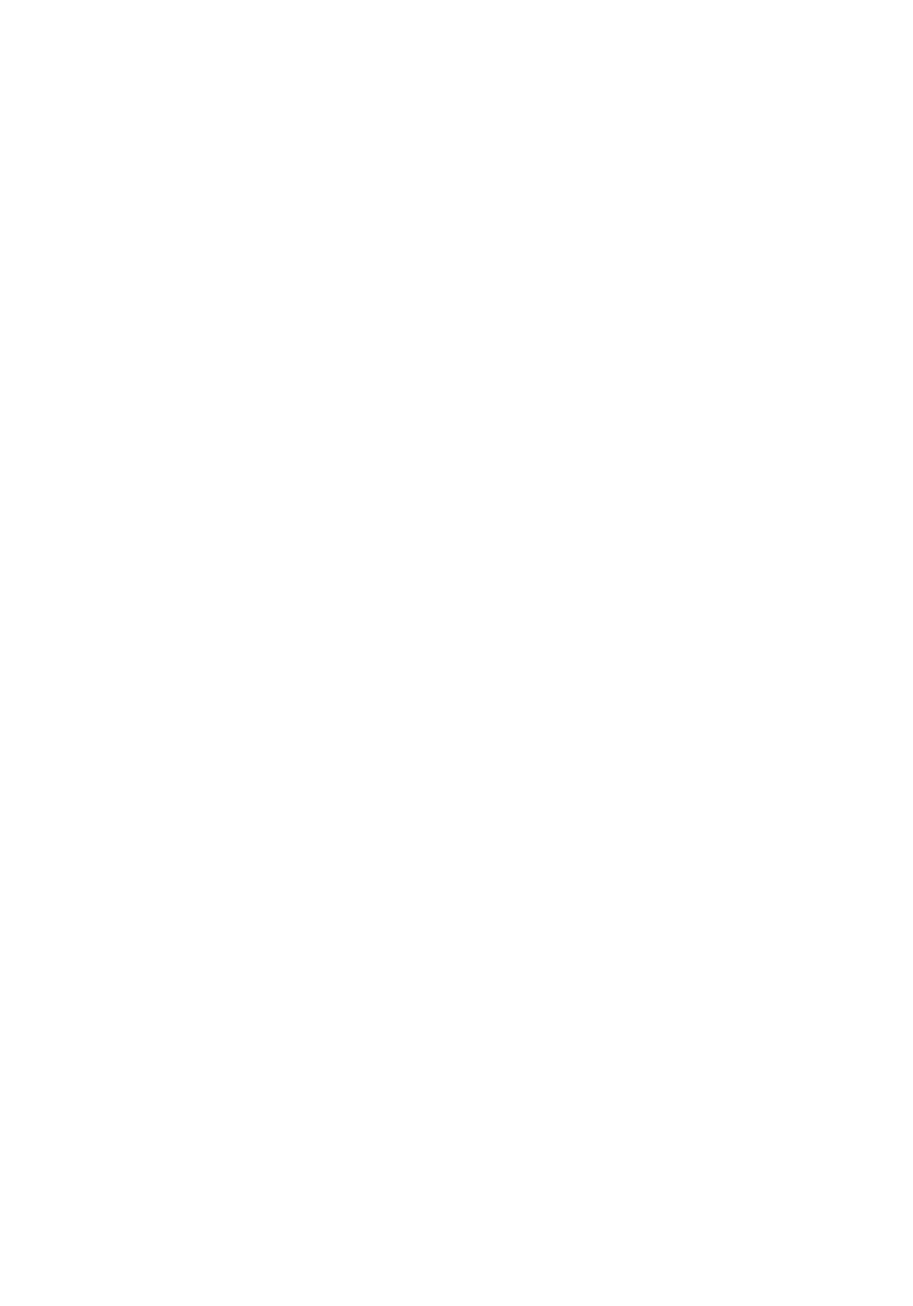
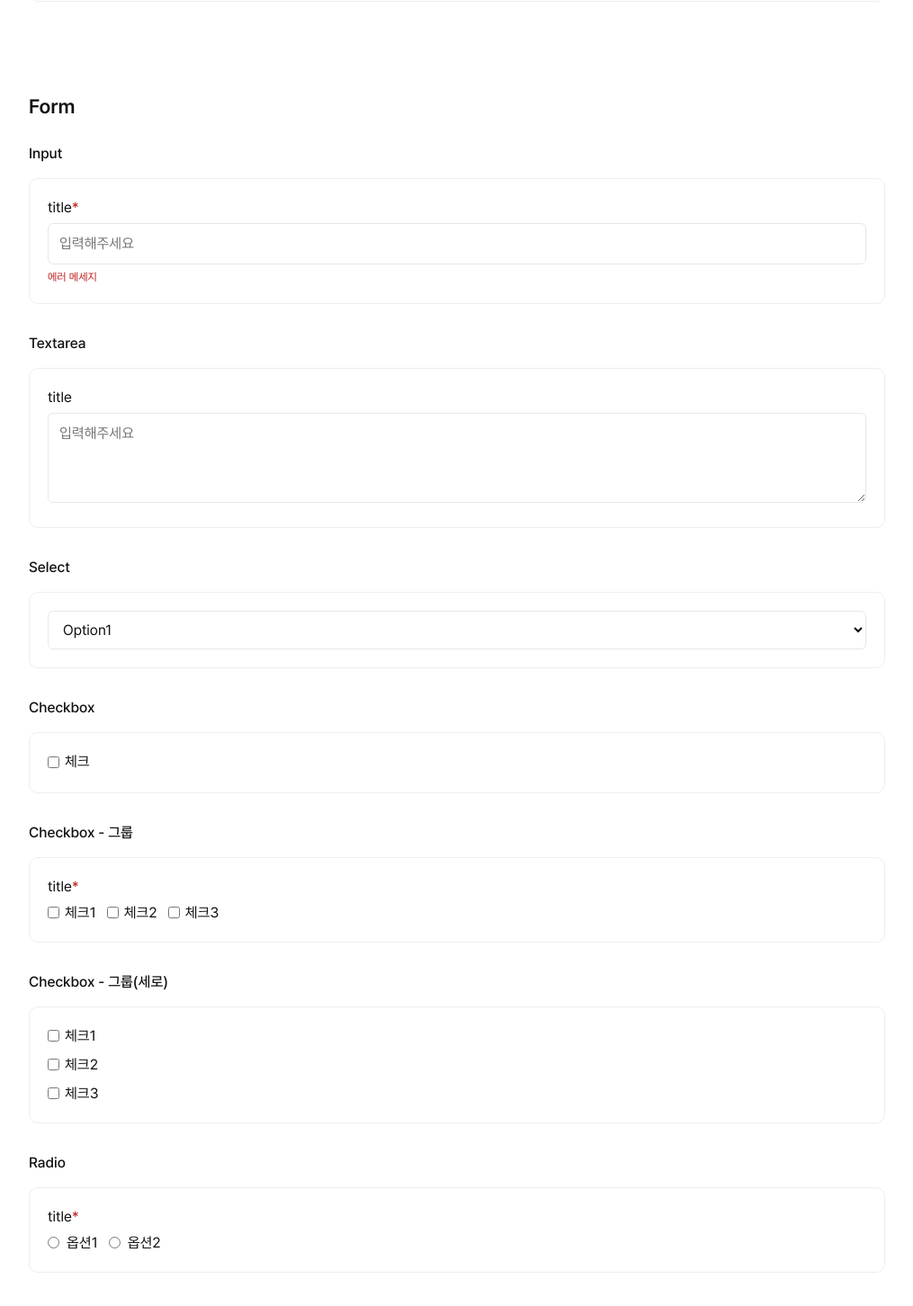
Before and after one commit to ansehee324-r/react-pub-guide, a Next.js app: page /guide in a window 1280 px wide. Shown: the part 638-2090 px from the top of the page at 90% size, without its empty margins (32-1047 px from the left). Before the commit the page ends 800 px from the top, so only its background shows below. Built offline with nearby package versions, Linux system fonts and the light colour scheme.

Commit message:
feat: Form 컴포넌트(Input, Textarea, Select, Checkbox, Radio) 추가

```diff
--- a/src/app/guide/page.module.css
+++ b/src/app/guide/page.module.css
@@ -48,7 +48,14 @@
   margin-bottom: 12px;
 }
 
-.row {
+.box {
+  margin: 15px 0;
+  border: 1px solid #eee;
+  padding: 20px;
+  border-radius: 10px;
+}
+
+.box--flex {
   display: flex;
   gap: 12px;
   flex-wrap: wrap;
--- a/src/app/guide/page.tsx
+++ b/src/app/guide/page.tsx
@@ -3,6 +3,12 @@
 import { useEffect, useRef, useState } from 'react';
 
 import Button from '@/components/Button/Button';
+import Checkbox from '@/components/form/Checkbox';
+import CheckboxGroup from '@/components/form/CheckboxGroup';
+import Input from '@/components/form/Input';
+import Radio from '@/components/form/Radio';
+import Select from '@/components/form/Select';
+import Textarea from '@/components/form/Textarea';
 import Container from '@/components/layout/Container';
 
 import styles from './page.module.css';
@@ -73,13 +79,12 @@ export default function GuidePage() {
       <h1 className={styles.title}>Guide</h1>
 
       <div ref={guideRef} className={styles.guideWrap}>
-        {/* Button */}
         <section className={styles.section}>
           <h2>Button</h2>
 
           <div>
             <h3>Variant</h3>
-            <div className={styles.row}>
+            <div className={`${styles.box} ${styles['box--flex']}`}>
               <Button>Primary</Button>
               <Button variant='outline'>Outline</Button>
             </div>
@@ -87,7 +92,7 @@ export default function GuidePage() {
 
           <div>
             <h3>Size</h3>
-            <div className={styles.row}>
+            <div className={`${styles.box} ${styles['box--flex']}`}>
               <Button size='sm'>Small</Button>
               <Button size='md'>Medium</Button>
               <Button size='lg'>Large</Button>
@@ -96,12 +101,85 @@ export default function GuidePage() {
 
           <div>
             <h3>Color / State</h3>
-            <div className={styles.row}>
+            <div className={`${styles.box} ${styles['box--flex']}`}>
               <Button>Default</Button>
               <Button color='danger'>Danger</Button>
               <Button disabled={true}>Disabled</Button>
             </div>
           </div>
+        </section>
+
+        <section className={styles.section}>
+          <h2>Form</h2>
+
+          <div>
+            <h3>Input</h3>
+            <div className={styles.box}>
+              <Input placeholder='입력해주세요' label={'title'} required={true} error={'에러 메세지'} />
+            </div>
+          </div>
+          <div>
+            <h3>Textarea</h3>
+            <div className={styles.box}>
+              <Textarea placeholder='입력해주세요' label={'title'}/>
+            </div>
+          </div>
+
+          <div>
+            <h3>Select</h3>
+            <div className={styles.box}>
+              <Select>
+                <option>Option1</option>
+                <option>Option2</option>
+                <option>Option3</option>
+              </Select>
+            </div>
+          </div>
+
+          <div>
+            <h3>Checkbox</h3>
+            <div className={styles.box}>
+              <Checkbox label='체크' />
+            </div>
+          </div>
+
+          <div>
+            <h3>Checkbox - 그룹</h3>
+            <div className={styles.box}>
+              <CheckboxGroup label={'title'} required={true}>
+                <Checkbox label='체크1' />
+                <Checkbox label='체크2' />
+                <Checkbox label='체크3' />
+              </CheckboxGroup>
+            </div>
+          </div>
+
+          <div>
+            <h3>Checkbox - 그룹(세로)</h3>
+            <div className={styles.box}>
+              <CheckboxGroup direction={'column'}>
+                <Checkbox label='체크1' />
+                <Checkbox label='체크2' />
+                <Checkbox label='체크3' />
+              </CheckboxGroup>
+            </div>
+          </div>
+
+          <div>
+            <h3>Radio</h3>
+            <div className={styles.box}>
+              <Radio
+                name='group'
+                label='title'
+                required={true}
+                options={[
+                  { label:'옵션1', value:'op1' },
+                  { label:'옵션2', value:'op2' },
+                ]}
+              />
+            </div>
+          </div>
+
         </section>
       </div>
       <div className={styles.guideItem}>
--- /dev/null
+++ b/src/components/form/Checkbox.tsx
@@ -0,0 +1,20 @@
+import { InputHTMLAttributes } from 'react';
+
+import styles from './form.module.css';
+
+interface CheckboxProps extends InputHTMLAttributes<HTMLInputElement> {
+  label: string;
+}
+
+export default function Checkbox({
+  label,
+  className,
+  ...rest
+}: CheckboxProps) {
+  return (
+    <label className={`${styles['form-field--check']} ${className ?? ''}`}>
+      <input type='checkbox' {...rest} />
+      {label}
+    </label>
+  );
+}
--- /dev/null
+++ b/src/components/form/CheckboxGroup.tsx
@@ -0,0 +1,38 @@
+import styles from './form.module.css';
+
+interface CheckboxGroupProps {
+  label?: string;
+  required?: boolean;
+  children: React.ReactNode;
+  direction?: 'row' | 'column';
+}
+
+export default function CheckboxGroup({
+  label,
+  required,
+  children,
+  direction = 'row',
+}: CheckboxGroupProps) {
+  return (
+    <>
+      {label && (
+        <p
+          className={styles['form-field__label']}
+        >
+          {label}
+          {required && <span className={styles['form-field--required']}>*</span>}
+        </p>
+      )}
+
+      <div
+        className={
+          direction === 'row'
+            ? styles['group--row']
+            : styles['group--column']
+        }
+      >
+        {children}
+      </div>
+    </>
+  );
+}
--- /dev/null
+++ b/src/components/form/Input.tsx
@@ -0,0 +1,42 @@
+import { InputHTMLAttributes } from 'react';
+
+import styles from './form.module.css';
+
+interface InputProps extends InputHTMLAttributes<HTMLInputElement> {
+  id?: string
+  label?: string
+  error?: string
+}
+
+export default function Input({
+  id,
+  label,
+  required,
+  error,
+  className,
+  ...rest
+}: InputProps) {
+  return (
+    <div className={styles['form-field']}>
+      {label && (
+        <label
+          htmlFor={id}
+          className={styles['form-field__label']}
+        >
+          {label}
+          {required && <span className={styles['form-field--required']}>*</span>}
+        </label>
+      )}
+
+      <input
+        id={id}
+        className={`${styles['form-field__inp']} ${className ?? ''}`}
+        /* 주요 Input Props */
+        /* value, onChange, placeholder, required 등 */
+        {...rest}
+      />
+
+      {error && <p className={styles['form-field--error']}>{error}</p>}
+    </div>
+  );
+}
--- /dev/null
+++ b/src/components/form/Radio.tsx
@@ -0,0 +1,64 @@
+import { InputHTMLAttributes } from 'react';
+
+import styles from './form.module.css';
+
+interface Option {
+  label: string;
+  value: string;
+}
+
+interface RadioProps extends InputHTMLAttributes<HTMLInputElement> {
+  name: string;
+  label?: string;
+  options: Option[];
+  direction?: 'row' | 'column';
+}
+
+export default function Radio({
+  name,
+  label,
+  options,
+  direction = 'row',
+  ...rest
+}: RadioProps) {
+  return (
+    <>
+      {label && (
+        <p className={styles['form-field__label']}>
+          {label}
+          {rest.required && <span className={styles['form-field--required']}>*</span>}
+        </p>
+      )}
+
+      <div
+        role='radiogroup'
+        className={
+          direction === 'row'
+            ? styles['group--row']
+            : styles['group--column']
+        }
+      >
+        {options.map((option, idx) => {
+          const id = `${name}-${idx}`;
+
+          return (
+            <label
+              key={option.value}
+              htmlFor={id}
+              className={styles['form-field--radio']}
+            >
+              <input
+                type='radio'
+                id={id}
+                name={name}
+                value={option.value}
+                {...rest}
+              />
+              {option.label}
+            </label>
+          );
+        })}
+      </div>
+    </>
+  );
+}
--- /dev/null
+++ b/src/components/form/Select.tsx
@@ -0,0 +1,36 @@
+import { SelectHTMLAttributes } from 'react';
+
+import styles from './form.module.css';
+
+interface selectProps extends SelectHTMLAttributes<HTMLSelectElement> {
+  id?: string
+  label?: string
+}
+
+export default function Select({
+  id,
+  label,
+  className,
+  children,
+  ...rest
+}: selectProps) {
+  return (
+    <div className={styles['form-field']}>
+      {label && (
+        <label
+          htmlFor={id}
+          className={styles['form-field__label']}
+        >
+          {label}
+          {rest.required && <span className={styles['form-field--required']}>*</span>}
+        </label>
+      )}
+
+      <select
+        id={id}
+        className={`${styles['form-field__inp']} ${styles['form-field--select']} ${className ?? ''}`} {...rest}>
+        {children}
+      </select>
+    </div>
+  );
+}
--- /dev/null
+++ b/src/components/form/Textarea.tsx
@@ -0,0 +1,35 @@
+import { TextareaHTMLAttributes } from 'react';
+
+import styles from './form.module.css';
+
+interface InputTextareaProps extends TextareaHTMLAttributes<HTMLTextAreaElement> {
+  id?: string
+  label?: string
+}
+
+export default function Textarea({
+  id,
+  label,
+  className,
+  ...rest
+}: InputTextareaProps) {
+  return (
+    <div className={styles['form-field']}>
+      {label && (
+        <label
+          htmlFor={id}
+          className={styles['form-field__label']}
+        >
+          {label}
+          {rest.required && <span className={styles['form-field--required']}>*</span>}
+        </label>
+      )}
+
+      <textarea
+        id={id}
+        className={`${styles['form-field__inp']} ${styles['form-field__inp--textarea']} ${className ?? ''}`}
+        {...rest}
+      />
+    </div>
+  );
+}
--- /dev/null
+++ b/src/components/form/form.module.css
@@ -0,0 +1,95 @@
+.form-field {
+  position: relative;
+  width: 100%;
+}
+
+.form-field__label {
+  display: block;
+  width: 100%;
+  font-size: var(--font-size-base);
+  margin-bottom: 5px;
+}
+
+.form-field__inp {
+  width: 100%;
+  padding: 10px 12px;
+  font-size: var(--font-size-base);
+
+  color: var(--color-text);
+  background: var(--color-bg);
+
+  border: 1px solid var(--color-border);
+  border-radius: 6px;
+
+  transition: border-color 0.2s ease;
+}
+
+.form-field__inp:focus {
+  outline: none;
+  border-color: var(--color-primary);
+}
+
+.form-field__inp:disabled {
+  opacity: 0.5;
+  cursor: not-allowed;
+}
+
+.form-field--required {
+  color: var(--color-accent);
+}
+
+.form-field--error {
+  font-size: 12px;
+  color: var(--color-danger);
+  margin-top: 5px;
+}
+
+
+/* textarea */
+.form-field__inp--textarea {
+  resize: vertical;
+  min-height: 100px;
+}
+
+/* select */
+.form-field--select {
+  cursor: pointer;
+}
+
+/* checkbox */
+.form-field--check {
+  display: inline-flex;
+  align-items: center;
+  gap: 6px;
+  cursor: pointer;
+}
+
+.form-field--check input {
+  cursor: pointer;
+  margin: 0;
+}
+
+.group--row {
+  display: flex;
+  gap: 12px;
+  flex-wrap: wrap;
+}
+
+.group--column {
+  display: flex;
+  flex-direction: column;
+  gap: 8px;
+}
+
+/* radio */
+.form-field--radio {
+  display: inline-flex;
+    align-items: center;
+    gap: 8px;
+    cursor: pointer;
+}
+
+.form-field--radio input {
+  cursor: pointer;
+  margin: 0;
+}
--- a/src/styles/theme.css
+++ b/src/styles/theme.css
@@ -10,6 +10,7 @@
 
   --color-secondary: #4b5563;
   --color-danger: #b91c1c;
+  --color-accent: #b91c1c;
 
   /* Border */
   --color-border: #e5e7eb;
@@ -43,6 +44,7 @@ html[data-theme='dark'] {
 
   --color-secondary: #9ca3af;
   --color-danger: #f87171;
+  --color-accent: #f87171;
 
   /* Border */
   --color-border: #262626;
```
